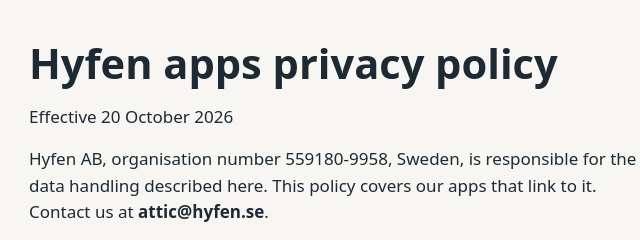
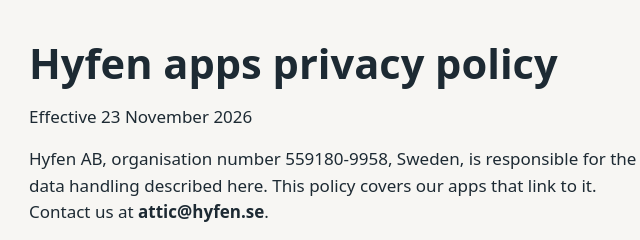
Before and after one commit to jramer/hyfen-web, an Eleventy site: page src/apps/privacy/index.md in a window 1280 px wide. Shown: the top 240 px of the page, 295-935 px from the left. Built offline with nearby package versions, Linux system fonts and the light colour scheme; Eleventy itself is replaced by a stand-in of ours; files that its build step writes are made by us from their sources.

Commit message:
fix: updated privacy policy.

```diff
--- a/package.json
+++ b/package.json
@@ -22,6 +22,6 @@
   },
   "homepage": "https://github.com/jramer/jramer.github.io#readme",
   "devDependencies": {
-    "@11ty/eleventy": "^3.1.7"
+    "@11ty/eleventy": "^3.1.8"
   }
 }
--- a/src/apps/privacy/index.md
+++ b/src/apps/privacy/index.md
@@ -7,7 +7,7 @@ page_class: prose
 ---
 # Hyfen apps privacy policy
 
-Effective 20 October 2026
+Effective 23 November 2026
 
 Hyfen AB, organisation number 559180-9958, Sweden, is responsible for the data handling described here. This policy covers our apps that link to it. Contact us at **attic@hyfen.se**.
 
```
Also changed, not shown: docs/apps/privacy/index.html (+1 -1 lines), 1 other file.
